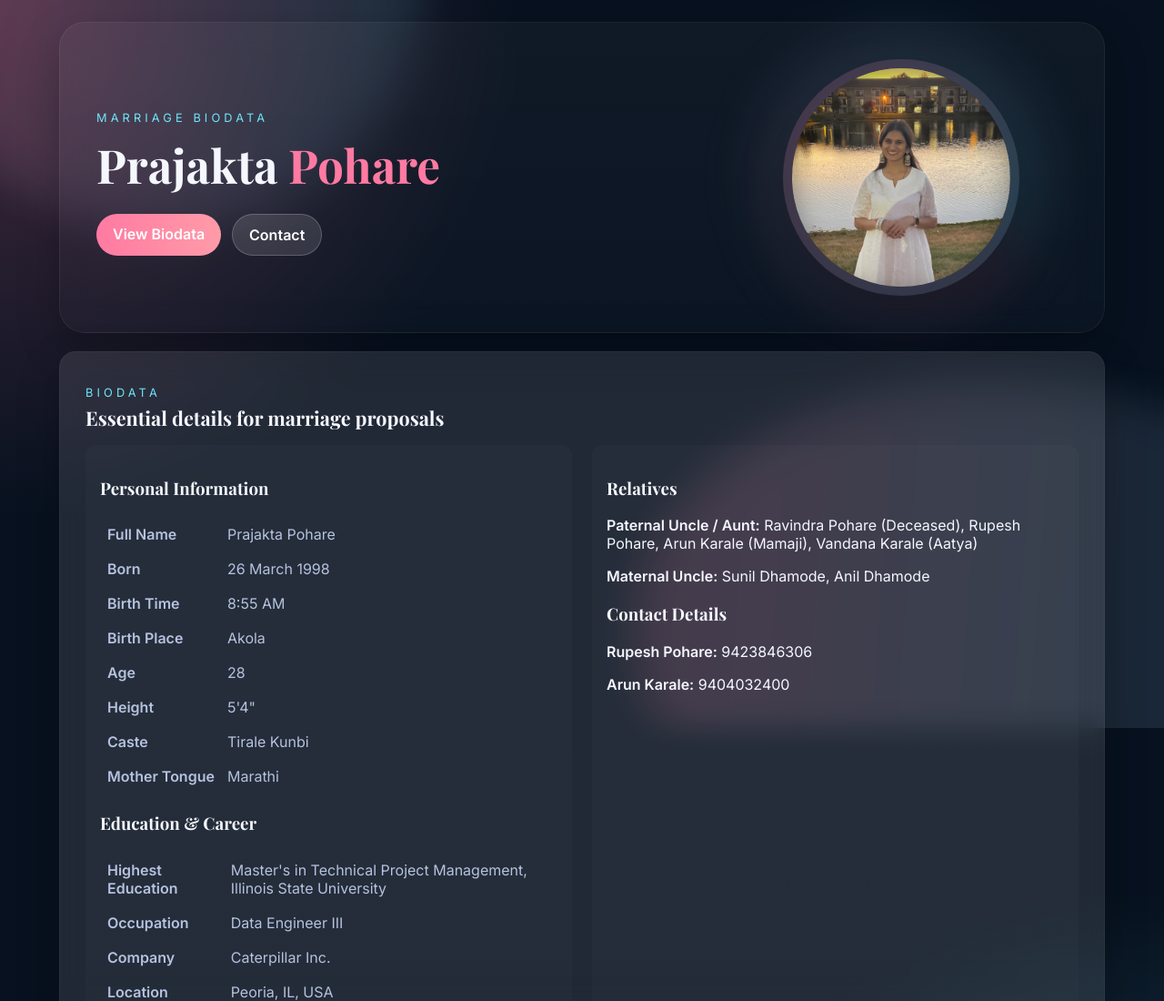
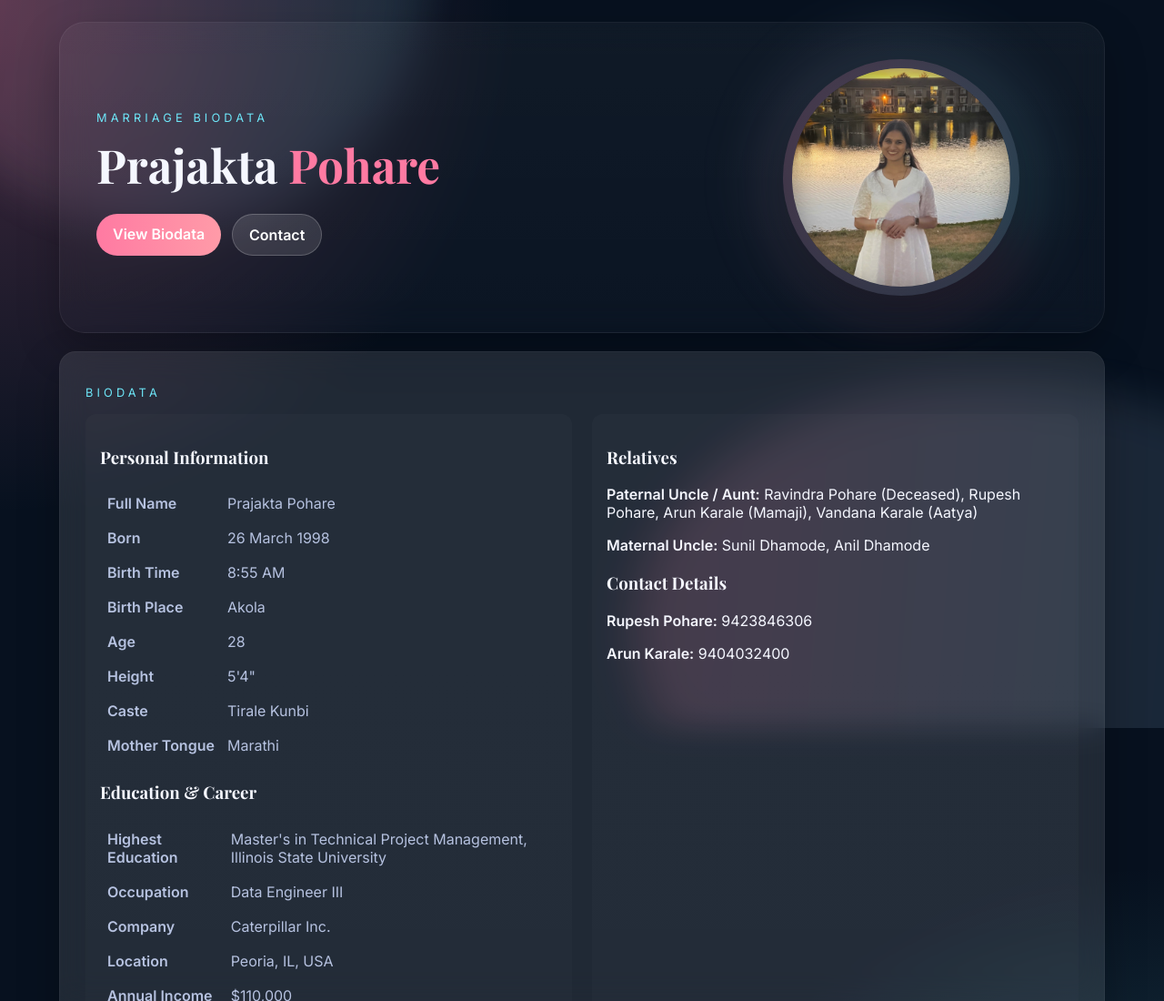
Before and after one commit to tkpohar/Prajakta-Biodata, a plain HTML site: page index.html in a window 1280 px wide. Shown: the top 1100 px of the page at 91% size. Drawn offline with nearby package versions, Linux system fonts and the light colour scheme.

Commit message:
Remove tagline line from biodata

```diff
--- a/index.html
+++ b/index.html
@@ -51,7 +51,6 @@
         <section id="biodata" class="card about-card">
           <div class="section-heading">
             <p class="eyebrow">Biodata</p>
-            <h2>Essential details for marriage proposals</h2>
           </div>
           <div class="biodata-grid">
             <div class="left-panel">
```
